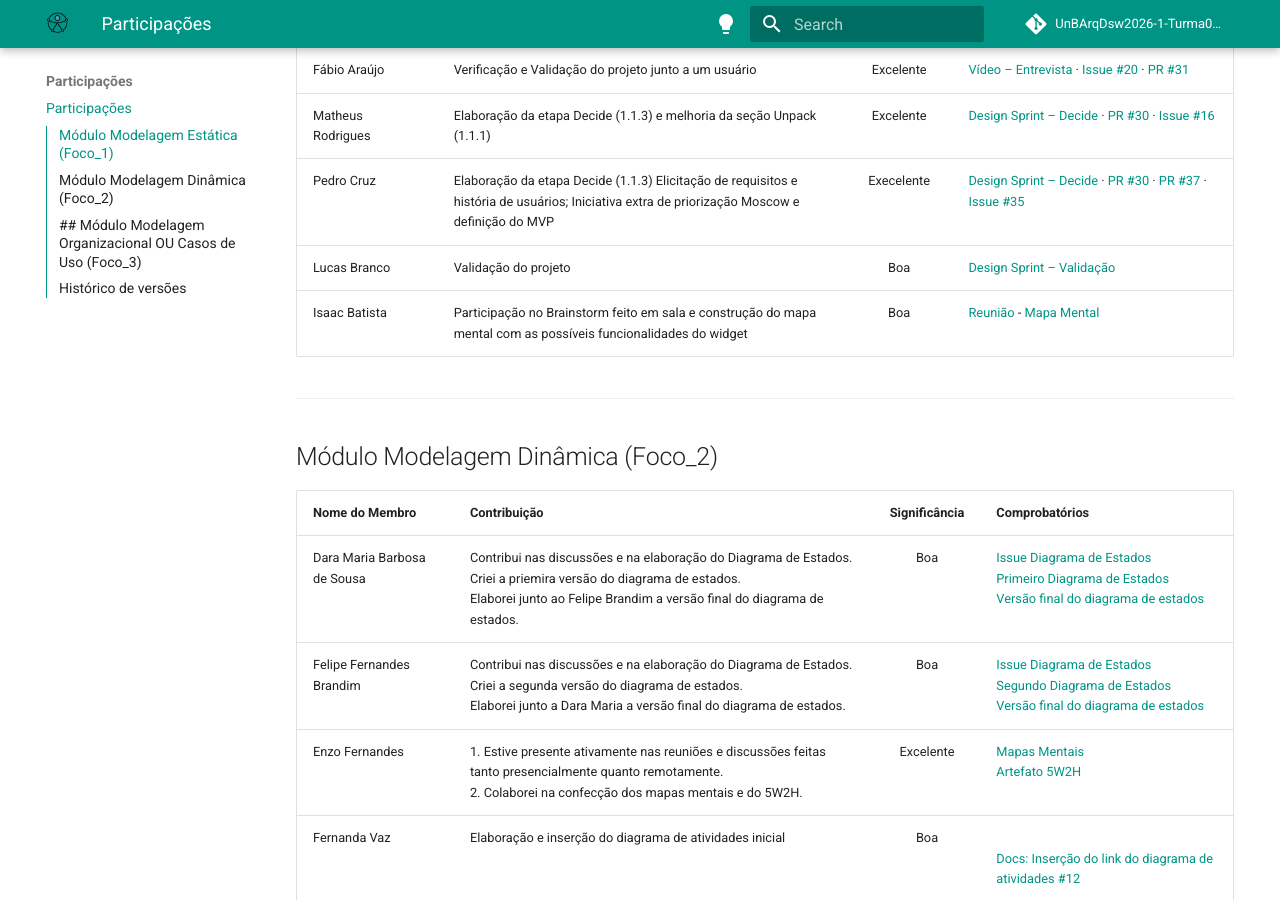
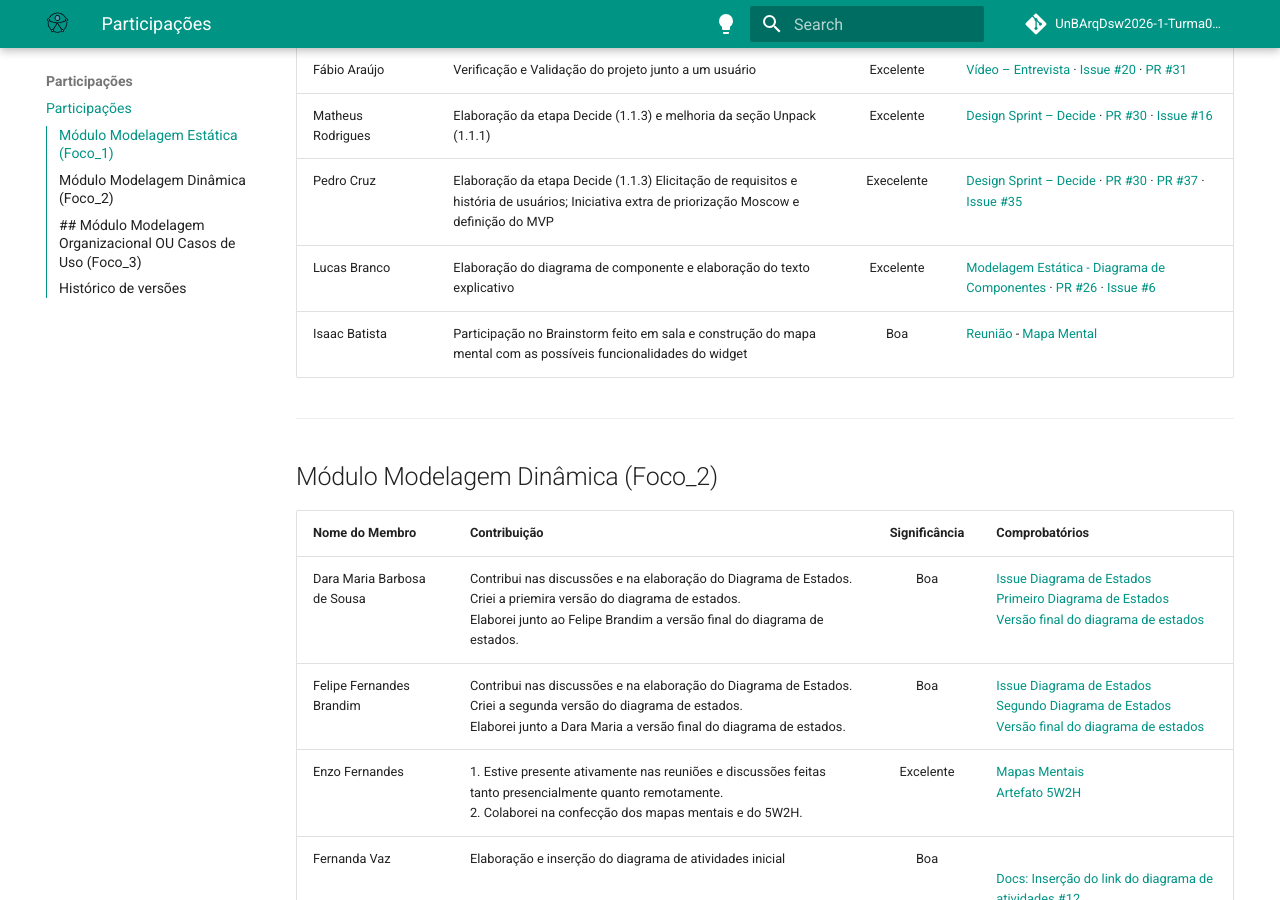
Before and after one commit to UnBArqDsw2026-1-Turma02/2026.01-T02_G4_AcessibilidadeJa_Entrega_02, an MkDocs documentation site: the page built from docs/Modelagem/2.4.ParticipacoesModelagem.md, in a window 1280 px wide and 900 px high, scrolled down 797 px. Built offline with MkDocs 1.6.1 and Material for MkDocs 9.7.7, drawn with Linux system fonts in a browser that asks for light colours; comment, search, counter and statistics services are not loaded.

Commit message:
docs: adição na pagina de participaçao

```diff
--- a/docs/Modelagem/2.4.ParticipacoesModelagem.md
+++ b/docs/Modelagem/2.4.ParticipacoesModelagem.md
@@ -17,7 +17,7 @@ Toda a rastreabilidade do projeto está sendo feita por meio das Issues e Milest
 | Fábio Araújo                | Verificação e Validação do projeto junto a um usuário                                                                                                        |   Excelente   | [Vídeo – Entrevista](https://youtu.be/2YobbkmMEFM) · [Issue #20](https://github.com/UnBArqDsw2026-1-Turma02/2026.01-T02_G4_AcessibilidadeJa_Entrega_01/issues/20) · [PR #31](https://github.com/UnBArqDsw2026-1-Turma02/2026.01-T02_G4_AcessibilidadeJa_Entrega_01/pull/31)                                                                                                                                                                                                             |
 | Matheus Rodrigues           | Elaboração da etapa Decide (1.1.3) e melhoria da seção Unpack (1.1.1)                                                                                        |   Excelente   | [Design Sprint – Decide](https://unbarqdsw2026-1-turma02.github.io/2026.01-T02_G4_AcessibilidadeJa_Entrega_01/Base/1.1.DesignSprint.html#113-decide) · [PR #30](https://github.com/UnBArqDsw2026-1-Turma02/2026.01-T02_G4_AcessibilidadeJa_Entrega_01/pull/30) · [Issue #16](https://github.com/UnBArqDsw2026-1-Turma02/2026.01-T02_G4_AcessibilidadeJa_Entrega_01/issues/16)                                                                                                           |
 | Pedro Cruz                  | Elaboração da etapa Decide (1.1.3) Elicitação de requisitos e história de usuários; Iniciativa extra de priorização Moscow e definição do MVP                |  Execelente   | [Design Sprint – Decide](https://unbarqdsw2026-1-turma02.github.io/2026.01-T02_G4_AcessibilidadeJa_Entrega_01/Base/1.1.DesignSprint.html#113-decide) · [PR #30](https://github.com/UnBArqDsw2026-1-Turma02/2026.01-T02_G4_AcessibilidadeJa_Entrega_01/pull/30) · [PR #37](https://github.com/UnBArqDsw2026-1-Turma02/2026.01-T02_G4_AcessibilidadeJa_Entrega_01/pull/37) · [Issue #35](https://github.com/UnBArqDsw2026-1-Turma02/2026.01-T02_G4_AcessibilidadeJa_Entrega_01/issues/35) |
-| Lucas Branco                | Validação do projeto                                                                                                                                         |      Boa      | [Design Sprint – Validação](https://github.com/UnBArqDsw2026-1-Turma02/2026.01-T02_G4_AcessibilidadeJa_Entrega_01/issues/20)                                                                                                                                                                                                                                                                                                                                                            |
+| Lucas Branco                | Elaboração do diagrama de componente e elaboração do texto explicativo                                                                                                                                         |      Excelente      | [Modelagem Estática - Diagrama de Componentes](https://unbarqdsw2026-1-turma02.github.io/2026.01-T02_G4_AcessibilidadeJa_Entrega_02/Modelagem/2.1.ModelagemEstatica.html#diagrama-de-componentes) · [PR #26](https://github.com/UnBArqDsw2026-1-Turma02/2026.01-T02_G4_AcessibilidadeJa_Entrega_02/pull/26) · [Issue #6](https://github.com/UnBArqDsw2026-1-Turma02/2026.01-T02_G4_AcessibilidadeJa_Entrega_02/issues/6)                                                                                                                                                                                                                                                                                                                                                            |
 | Isaac Batista               | Participação no Brainstorm feito em sala e construção do mapa mental com as possíveis funcionalidades do widget                                              |      Boa      | [Reunião](https://github.com/UnBArqDsw2026-1-Turma02/2026.01-T02_G4_AcessibilidadeJa_Entrega_01/issues/3) - [Mapa Mental](https://github.com/UnBArqDsw2026-1-Turma02/2026.01-T02_G4_AcessibilidadeJa_Entrega_01/pull/33)                                                                                                                                                                                                                                                                |
 
 ---
```
